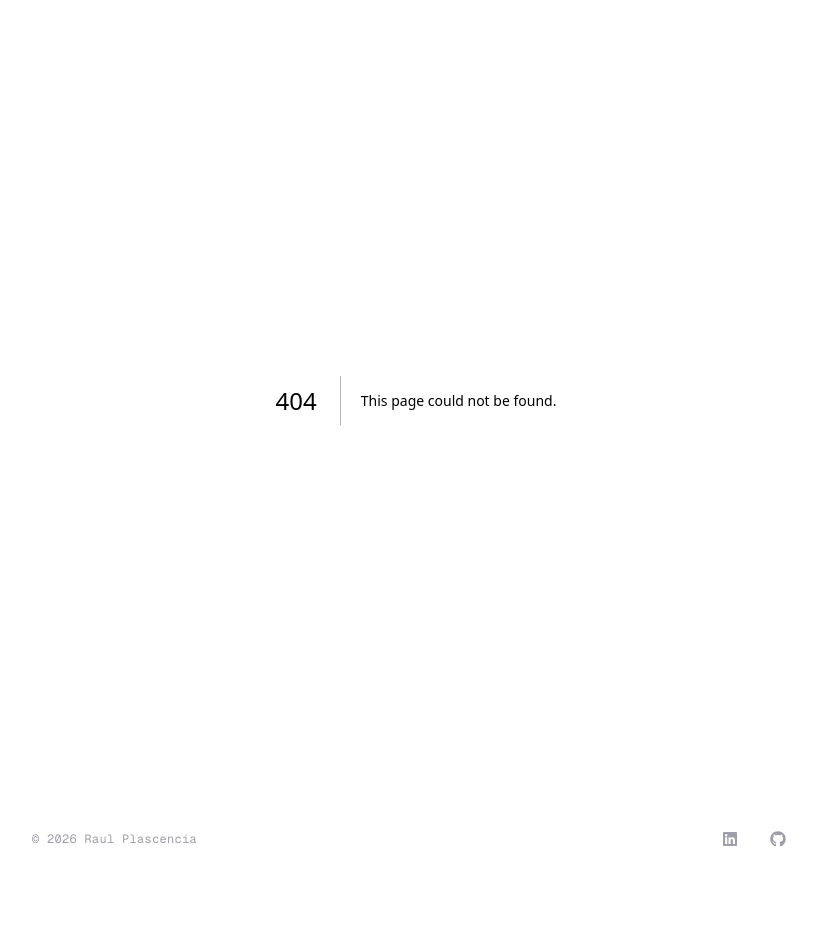
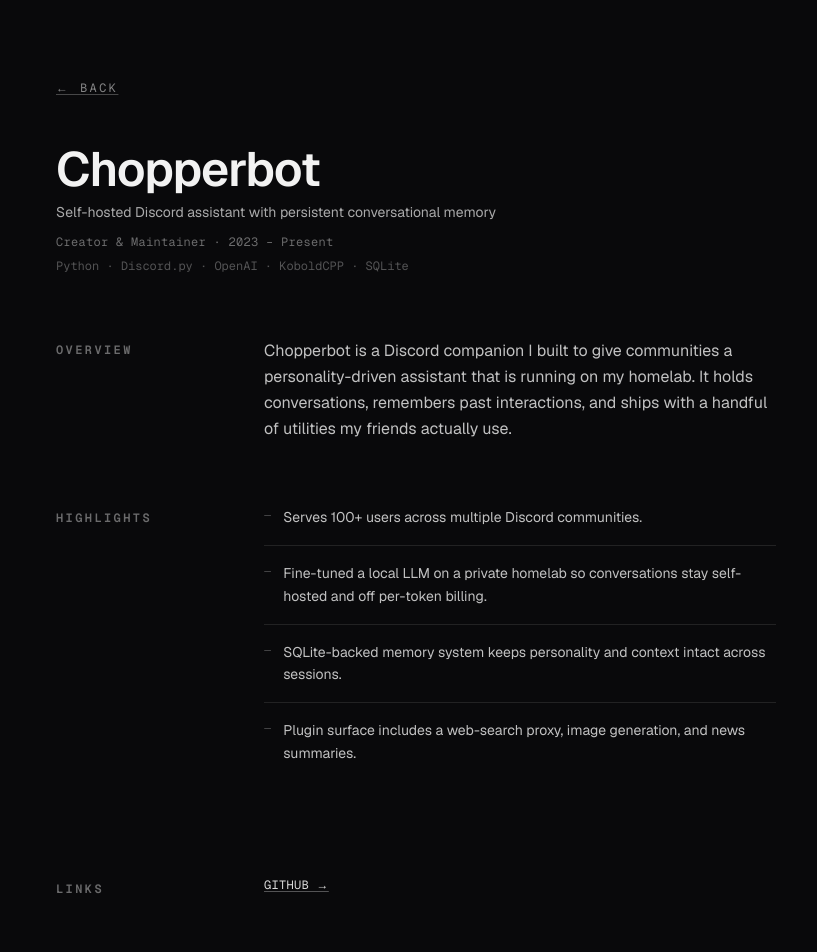
Before and after one commit to rplasc/portfolioV2, a Next.js app: page /work/chopperbot in a window 1280 px wide. Before the commit this address had no page. Shown: the top 952 px of the page, without its empty margins (224-1041 px from the left). Before the commit the page ends 877 px from the top, so only its background shows below. Built offline with nearby package versions, Linux system fonts and the light colour scheme.

Commit message:
Enhanced projects and added case study pages

```diff
--- a/src/app/page.tsx
+++ b/src/app/page.tsx
@@ -115,7 +115,7 @@
           <div className="flex flex-col gap-2">
             <a
               href={`mailto:${contact.email}`}
-              className="focus-visible:ring-ring focus-visible:ring-offset-background -mx-1 w-fit rounded-sm px-1 font-mono text-base text-white transition-colors hover:text-white/75 focus-visible:ring-2 focus-visible:ring-offset-2 focus-visible:outline-none"
+              className="focus-visible:ring-ring focus-visible:ring-offset-background -mx-1 w-fit rounded-sm px-1 text-base text-white underline underline-offset-2 decoration-white/35 transition-colors duration-200 ease-out hover:decoration-white/80 focus-visible:ring-2 focus-visible:ring-offset-2 focus-visible:outline-none"
             >
               {contact.email}
             </a>
--- /dev/null
+++ b/src/app/work/[slug]/page.tsx
@@ -0,0 +1,139 @@
+import Link from "next/link";
+import { notFound } from "next/navigation";
+import { caseStudies } from "@/data/case-studies";
+import { actionLinkClass } from "@/lib/link-styles";
+
+export function generateStaticParams() {
+  return Object.keys(caseStudies).map((slug) => ({ slug }));
+}
+
+export async function generateMetadata({
+  params,
+}: {
+  params: Promise<{ slug: string }>;
+}) {
+  const { slug } = await params;
+  const study = caseStudies[slug];
+  if (!study) return {};
+  return {
+    title: `${study.title} — Raul Plascencia`,
+    description: study.tagline,
+  };
+}
+
+const sectionLabelClass =
+  "shrink-0 font-mono text-xs font-semibold tracking-[0.2em] text-white/40 uppercase md:w-40 md:pt-1";
+
+export default async function CaseStudyPage({
+  params,
+}: {
+  params: Promise<{ slug: string }>;
+}) {
+  const { slug } = await params;
+  const study = caseStudies[slug];
+  if (!study) notFound();
+
+  const hasLinks = Boolean(study.github || study.demo);
+  const contextLine = [study.role, study.timeframe, study.location]
+    .filter(Boolean)
+    .join(" · ");
+
+  return (
+    <div className="flex flex-1 flex-col">
+      <main className="mx-auto flex w-full max-w-3xl flex-1 flex-col px-6 py-20">
+        <Link
+          href="/"
+          className="focus-visible:ring-ring focus-visible:ring-offset-background -mx-1 w-fit rounded-sm px-1 font-mono text-xs tracking-[0.2em] text-white/50 uppercase underline underline-offset-2 decoration-white/25 transition-colors duration-200 ease-out hover:text-white/75 hover:decoration-white/60 focus-visible:ring-2 focus-visible:ring-offset-2 focus-visible:outline-none"
+        >
+          ← Back
+        </Link>
+
+        {/* Title block — identity first */}
+        <section className="mt-12 flex flex-col gap-2">
+          <h1 className="text-4xl leading-[1.05] font-semibold tracking-[-0.02em] text-white/95 md:text-5xl">
+            {study.title}
+          </h1>
+          <p className="text-sm text-white/65">{study.tagline}</p>
+          <p className="mt-1 font-mono text-xs tracking-wide text-white/40">
+            {contextLine}
+          </p>
+          <p className="font-mono text-xs text-white/30">
+            {study.stack.join(" · ")}
+          </p>
+        </section>
+
+        {/* Overview — the story, first and most important */}
+        <section className="mt-16 flex flex-col gap-6 md:flex-row md:items-start md:gap-12">
+          <h2 className={sectionLabelClass}>Overview</h2>
+          <p className="max-w-prose flex-1 text-base leading-relaxed text-white/75">
+            {study.overview}
+          </p>
+        </section>
+
+        {/* Highlights — supporting evidence */}
+        <section className="mt-16 flex flex-col gap-6 md:flex-row md:items-start md:gap-12">
+          <h2 className={sectionLabelClass}>Highlights</h2>
+          <ul className="flex flex-1 flex-col divide-y divide-white/10">
+            {study.highlights.map((highlight) => (
+              <li
+                key={highlight}
+                className="flex gap-3 py-4 first:pt-0 last:pb-0"
+              >
+                <span
+                  className="mt-px shrink-0 font-mono text-xs text-white/25"
+                  aria-hidden="true"
+                >
+                  —
+                </span>
+                <span className="text-sm leading-relaxed text-white/75">
+                  {highlight}
+                </span>
+              </li>
+            ))}
+          </ul>
+        </section>
+
+        {/* Outcome — act break, the payoff */}
+        {study.outcome && (
+          <section className="mt-28 flex flex-col gap-6 md:flex-row md:items-start md:gap-12">
+            <h2 className={sectionLabelClass}>Outcome</h2>
+            <p className="max-w-prose flex-1 text-base font-medium leading-relaxed text-white/90">
+              {study.outcome}
+            </p>
+          </section>
+        )}
+
+        {/* Links — coda */}
+        {hasLinks && (
+          <section
+            className={`${study.outcome ? "mt-16" : "mt-28"} flex flex-col gap-6 md:flex-row md:items-start md:gap-12`}
+          >
+            <h2 className={sectionLabelClass}>Links</h2>
+            <div className="flex flex-1 flex-wrap gap-6">
+              {study.github && (
+                <a
+                  href={study.github}
+                  target="_blank"
+                  rel="noopener noreferrer"
+                  className={actionLinkClass}
+                >
+                  GitHub →
+                </a>
+              )}
+              {study.demo && (
+                <a
+                  href={study.demo}
+                  target="_blank"
+                  rel="noopener noreferrer"
+                  className={actionLinkClass}
+                >
+                  Demo →
+                </a>
+              )}
+            </div>
+          </section>
+        )}
+      </main>
+    </div>
+  );
+}
--- a/src/components/featured-project-card.tsx
+++ b/src/components/featured-project-card.tsx
@@ -1,7 +1,6 @@
+import Link from "next/link";
 import { Project } from "@/data/projects";
-
-const linkClass =
-  "focus-visible:ring-ring focus-visible:ring-offset-background -mx-1 rounded-sm px-1 font-mono text-xs tracking-wide text-white/75 uppercase transition-colors hover:text-white/95 focus-visible:ring-2 focus-visible:ring-offset-2 focus-visible:outline-none";
+import { actionLinkClass } from "@/lib/link-styles";
 
 export function FeaturedProjectCard({
   project,
@@ -10,6 +9,8 @@
   project: Project;
   bordered: boolean;
 }) {
+  const hasCaseStudy = project.slug !== "";
+
   return (
     <article
       className={
@@ -20,12 +21,21 @@
     >
       <div className="flex flex-col gap-1">
         <h3 className="text-xl font-semibold tracking-tight text-white/95">
-          {project.name}
+          {hasCaseStudy ? (
+            <Link
+              href={`/work/${project.slug}`}
+              className="focus-visible:ring-ring focus-visible:ring-offset-background -mx-1 rounded-sm px-1 underline underline-offset-2 decoration-white/25 transition-colors duration-200 ease-out hover:text-white hover:decoration-white/75 focus-visible:ring-2 focus-visible:ring-offset-2 focus-visible:outline-none"
+            >
+              {project.name}
+            </Link>
+          ) : (
+            project.name
+          )}
         </h3>
         <p className="text-sm text-white/65">{project.description}</p>
       </div>
 
-      <p className="max-w-prose text-sm leading-relaxed text-white/75">
+      <p className="max-w-prose text-base leading-relaxed text-white/75">
         {project.details}
       </p>
 
@@ -33,14 +43,19 @@
         {project.stack.join(" · ")}
       </p>
 
-      {(project.github || project.demo) && (
-        <div className="mt-1 flex gap-6">
+      {(hasCaseStudy || project.github || project.demo) && (
+        <div className="mt-1 flex flex-wrap gap-6">
+          {hasCaseStudy && (
+            <Link href={`/work/${project.slug}`} className={actionLinkClass}>
+              Case study →
+            </Link>
+          )}
           {project.github && (
             <a
               href={project.github}
               target="_blank"
               rel="noopener noreferrer"
-              className={linkClass}
+              className={actionLinkClass}
             >
               GitHub →
             </a>
@@ -50,7 +65,7 @@
               href={project.demo}
               target="_blank"
               rel="noopener noreferrer"
-              className={linkClass}
+              className={actionLinkClass}
             >
               Demo →
             </a>
--- a/src/components/footer.tsx
+++ b/src/components/footer.tsx
@@ -10,7 +10,7 @@
   return (
     <footer className="border-border/60 border-t px-4 py-4">
       <div className="mx-auto flex w-full max-w-3xl flex-col items-center gap-3 sm:flex-row sm:justify-between">
-        <p className="text-muted-foreground font-mono text-xs tracking-wide">
+        <p className="text-muted-foreground text-xs">
           &copy; {year} Raul Plascencia
         </p>
         <div className="flex items-center gap-1">
--- a/src/components/project-list-item.tsx
+++ b/src/components/project-list-item.tsx
@@ -1,22 +1,39 @@
+import Link from "next/link";
 import { Project } from "@/data/projects";
 
 export function ProjectListItem({ project }: { project: Project }) {
+  const hasCaseStudy = project.slug !== "";
+
   return (
     <li className="flex flex-col gap-1 py-5 first:pt-0 last:pb-0">
       <div className="flex items-baseline justify-between gap-4">
-        <h3 className="text-base font-medium text-white/95">{project.name}</h3>
+        <h3 className="text-base font-medium text-white/95">
+          {hasCaseStudy ? (
+            <Link
+              href={`/work/${project.slug}`}
+              className="focus-visible:ring-ring focus-visible:ring-offset-background -mx-1 rounded-sm px-1 underline underline-offset-2 decoration-white/25 transition-colors duration-200 ease-out hover:text-white hover:decoration-white/75 focus-visible:ring-2 focus-visible:ring-offset-2 focus-visible:outline-none"
+            >
+              {project.name}
+            </Link>
+          ) : (
+            project.name
+          )}
+        </h3>
         {project.github && (
           <a
             href={project.github}
             target="_blank"
             rel="noopener noreferrer"
-            className="focus-visible:ring-ring focus-visible:ring-offset-background -mx-1 shrink-0 rounded-sm px-1 font-mono text-xs tracking-wide text-white/65 uppercase transition-colors hover:text-white/95 focus-visible:ring-2 focus-visible:ring-offset-2 focus-visible:outline-none"
+            className="focus-visible:ring-ring focus-visible:ring-offset-background -mx-1 shrink-0 rounded-sm px-1 font-mono text-xs tracking-wide text-white/85 uppercase underline underline-offset-2 decoration-white/30 transition-colors duration-200 ease-out hover:text-white/95 hover:decoration-white/70 focus-visible:ring-2 focus-visible:ring-offset-2 focus-visible:outline-none"
           >
             GitHub →
           </a>
         )}
       </div>
       <p className="text-sm text-white/65">{project.description}</p>
+      <p className="mt-1 max-w-prose text-base leading-relaxed text-white/75">
+        {project.details}
+      </p>
       <p className="font-mono text-xs text-white/40">
         {project.stack.join(" · ")}
       </p>
--- /dev/null
+++ b/src/data/case-studies.ts
@@ -0,0 +1,63 @@
+export interface CaseStudy {
+  slug: string;
+  title: string;
+  tagline: string;
+  role: string;
+  timeframe: string;
+  location?: string;
+  stack: string[];
+  overview: string;
+  highlights: string[];
+  outcome?: string;
+  github: string;
+  demo: string;
+}
+
+export const caseStudies: Record<string, CaseStudy> = {
+  sweep: {
+    slug: "sweep",
+    title: "Capstone Project — Mobile App & Cloud Server",
+    tagline: "Cross-platform file syncing experience built for a real client",
+    role: "Technical Lead",
+    timeframe: "Jan 2025 – May 2025",
+    location: "Merced, CA",
+    stack: [
+      "React Native",
+      "Flask",
+      "Rclone",
+      "Google Drive API",
+      "Dropbox API",
+    ],
+    overview:
+      "Sweep needed a way for its users to link multiple cloud storage accounts and move files to a dedicated server from a single mobile app. Our capstone team took the brief end-to-end: the backend orchestration, the OAuth plumbing to Google Drive and Dropbox, and the React Native client that tied it together. I led the engineering side of the build.",
+    highlights: [
+      "Led a four-person team and owned the technical roadmap through delivery.",
+      "Built a Flask API that brokered Google Drive and Dropbox OAuth flows and file operations.",
+      "Integrated Rclone so the server could move files reliably between providers without re-implementing each cloud's quirks.",
+      "Worked in React Native to stabilize and sharpen the Android client — fewer sync failures, clearer flows.",
+      "Shipped ahead of the semester-end deadline with the client's feature list met.",
+    ],
+    outcome: "Delivered a production-ready build to Sweep before the deadline.",
+    github: "",
+    demo: "https://sweep-ai.com",
+  },
+  chopperbot: {
+    slug: "chopperbot",
+    title: "Chopperbot",
+    tagline:
+      "Self-hosted Discord assistant with persistent conversational memory",
+    role: "Creator & Maintainer",
+    timeframe: "2023 – Present",
+    stack: ["Python", "Discord.py", "OpenAI", "KoboldCPP", "SQLite"],
+    overview:
+      "Chopperbot is a Discord companion I built to give communities a personality-driven assistant that is running on my homelab. It holds conversations, remembers past interactions, and ships with a handful of utilities my friends actually use.",
+    highlights: [
+      "Serves 100+ users across multiple Discord communities.",
+      "Fine-tuned a local LLM on a private homelab so conversations stay self-hosted and off per-token billing.",
+      "SQLite-backed memory system keeps personality and context intact across sessions.",
+      "Plugin surface includes a web-search proxy, image generation, and news summaries.",
+    ],
+    github: "https://github.com/rplasc/ChopperBot",
+    demo: "",
+  },
+};
--- a/src/data/projects.ts
+++ b/src/data/projects.ts
@@ -1,5 +1,6 @@
 export interface Project {
   name: string;
+  slug: string;
   description: string;
   stack: string[];
   details: string;
@@ -11,6 +12,7 @@
 export const projects: Project[] = [
   {
     name: "Capstone Project — Mobile App & Cloud Server",
+    slug: "sweep",
     description:
       "Cross-platform file syncing experience built for a real client",
     stack: ["React Native", "Flask", "Rclone"],
@@ -22,6 +24,7 @@
   },
   {
     name: "Chopperbot",
+    slug: "chopperbot",
     description:
       "Self-hosted Discord assistant with persistent conversational memory",
     stack: ["Python", "Discord.py", "OpenAI", "KoboldCPP"],
@@ -33,6 +36,7 @@
   },
   {
     name: "Image Editor",
+    slug: "",
     description: "Desktop image editor for fast everyday photo adjustments",
     stack: ["C++", "Qt Framework"],
     details:
--- /dev/null
+++ b/src/lib/link-styles.ts
@@ -0,0 +1,2 @@
+export const actionLinkClass =
+  "focus-visible:ring-ring focus-visible:ring-offset-background -mx-1 rounded-sm px-1 font-mono text-xs tracking-wide text-white/85 uppercase underline underline-offset-2 decoration-white/30 transition-colors duration-200 ease-out hover:text-white/95 hover:decoration-white/70 focus-visible:ring-2 focus-visible:ring-offset-2 focus-visible:outline-none";
```
